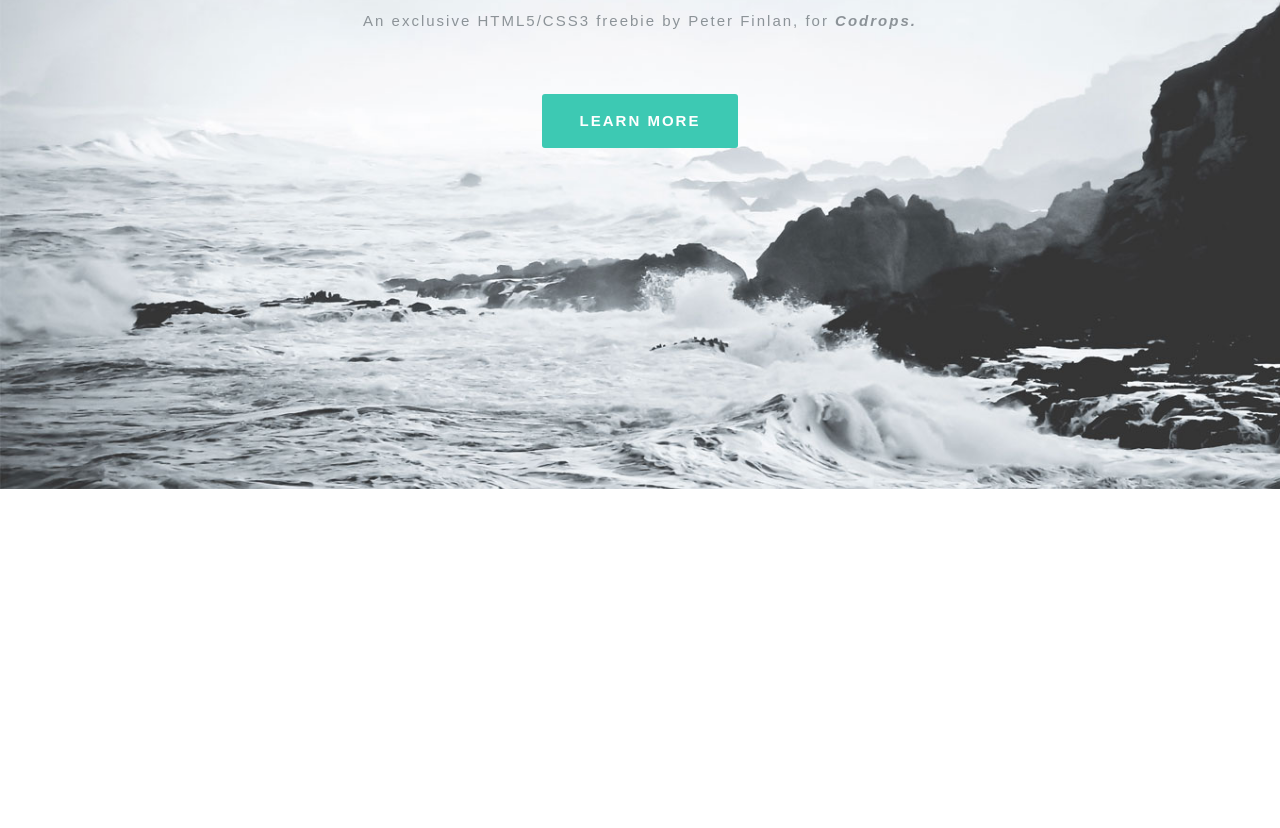
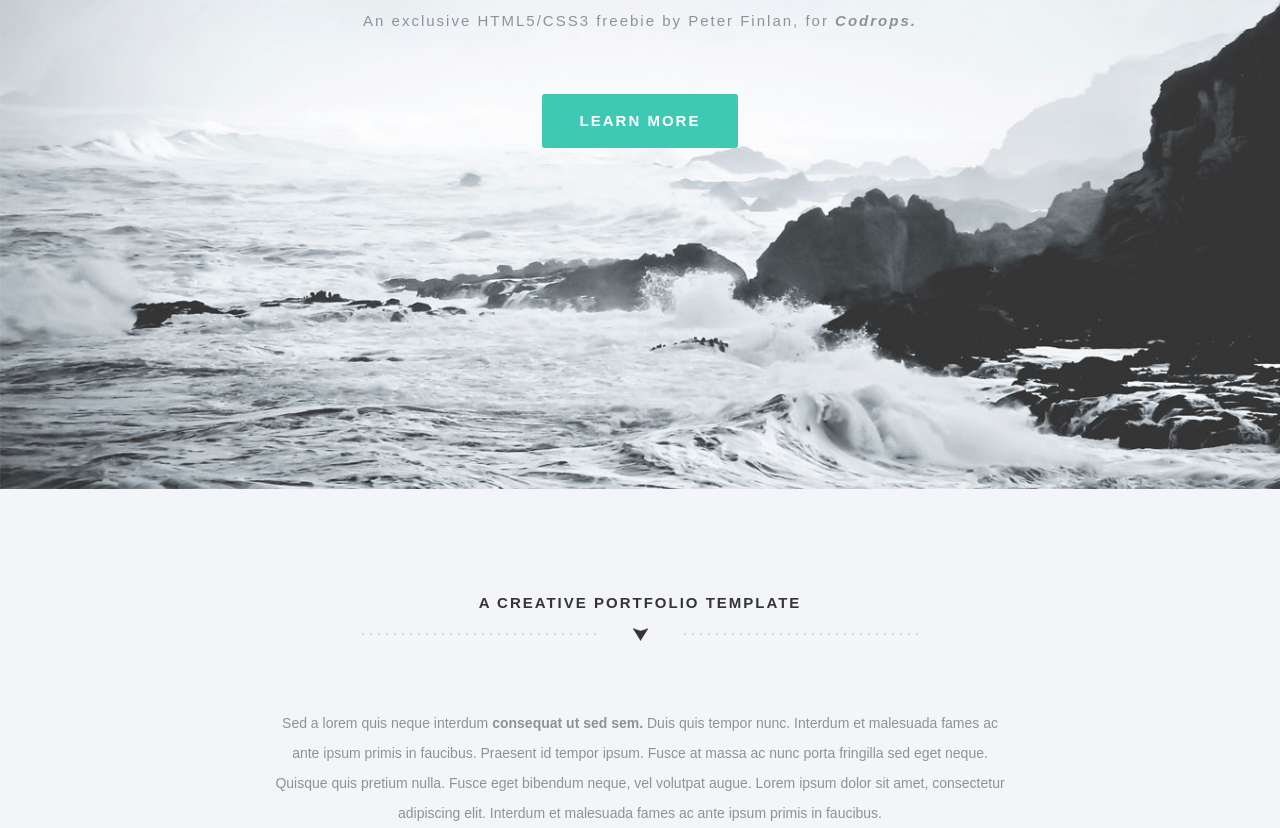
Before and after one commit to IvanMendieta/halcyondays, a website: page app/index.html in a window 1280 px wide. Shown: the part 322-1150 px from the top of the page. Before the commit the page ends 811 px from the top, so only its background shows below. Drawn offline with Linux system fonts and the light colour scheme.

Commit message:
completed portfolio-section

```diff
--- a/app/assets/css/main.css
+++ b/app/assets/css/main.css
@@ -5,3 +5,6 @@
 @import 'modules/_wrapper';
 @import 'modules/_large-hero-section';
 @import 'modules/_btn';
+@import 'modules/_padding-top';
+@import 'modules/_center-container';
+@import 'modules/_portfolio-section';
--- /dev/null
+++ b/app/assets/css/modules/_center-container.css
@@ -0,0 +1,3 @@
+.center-container{
+  text-align: center;
+}
--- /dev/null
+++ b/app/assets/css/modules/_padding-top.css
@@ -0,0 +1,8 @@
+.padding-top{
+  padding-top: 105px;
+
+  @mixin atSmall{
+    padding-top: 50px;
+  }
+
+}
--- /dev/null
+++ b/app/assets/css/modules/_portfolio-section.css
@@ -0,0 +1,34 @@
+.portfolio-section{
+  background-color: $backgroundSpace;
+
+  &__heading{
+    font-family: 'Varela Round', sans-serif;
+    font-size: 0.9375rem;
+    text-transform: uppercase;
+    color: $mainTextGrey;
+    letter-spacing: 2px;
+
+  }
+  .arrow-sep{
+    background-image: url('../../../assets/img/sep.png');
+    background-repeat: no-repeat;
+    background-position: center bottom;
+    padding-bottom: 30px;
+  }
+
+  &__desc{
+    font-family: 'Varela Round', sans-serif;
+    font-size: 0.875rem;
+    color: $subTextTitle;
+    max-width: 743px;
+    margin: 0 auto;
+    line-height: 30px;
+    margin-top: 67px;
+
+    @mixin atSmall{
+      margin-top: 37px;
+    }
+  }
+
+
+}
--- a/app/index.html
+++ b/app/index.html
@@ -13,6 +13,7 @@
 </head>
 <body>
 
+<!-- large hero section -->
 <section class="large-hero-section">
   <div class="wrapper wrapper--small">
     <div class="large-hero-section__menu-icon">
@@ -28,6 +29,16 @@
   </div>
 </section>
 
+<!-- portfolio section -->
+<section class="portfolio-section padding-top">
+  <div class="wrapper wrapper--small">
+    <div class="portfolio-section center-container">
+    <h3 class="portfolio-section__heading arrow-sep">A creative portfolio template</h3>
+    <p class="portfolio-section__desc">Sed a lorem quis neque interdum <strong>consequat ut sed sem.</strong> Duis quis tempor nunc. Interdum et malesuada fames ac ante ipsum primis in faucibus. Praesent id tempor ipsum. Fusce at massa ac nunc porta fringilla sed eget neque. Quisque quis pretium nulla. Fusce eget bibendum neque, vel volutpat augue. Lorem ipsum dolor sit amet, consectetur adipiscing elit. Interdum et malesuada fames ac ante ipsum primis in faucibus.</p>
+  </div>
+</section>
+
+
 
 
 
```
Also changed, not shown: app/dist/build/css/stylesheets.css.
